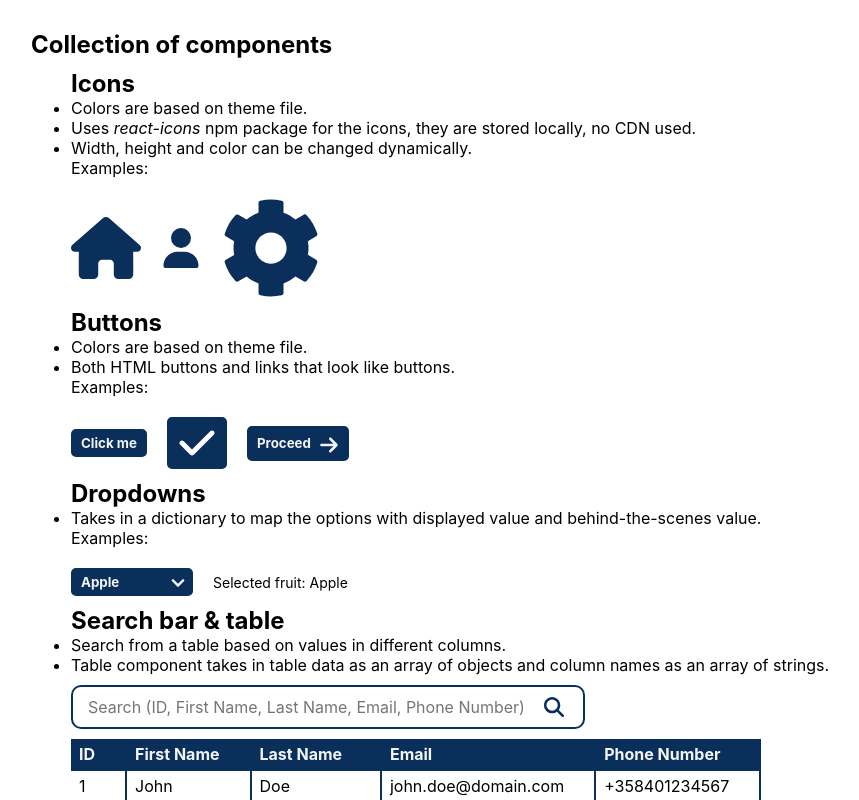
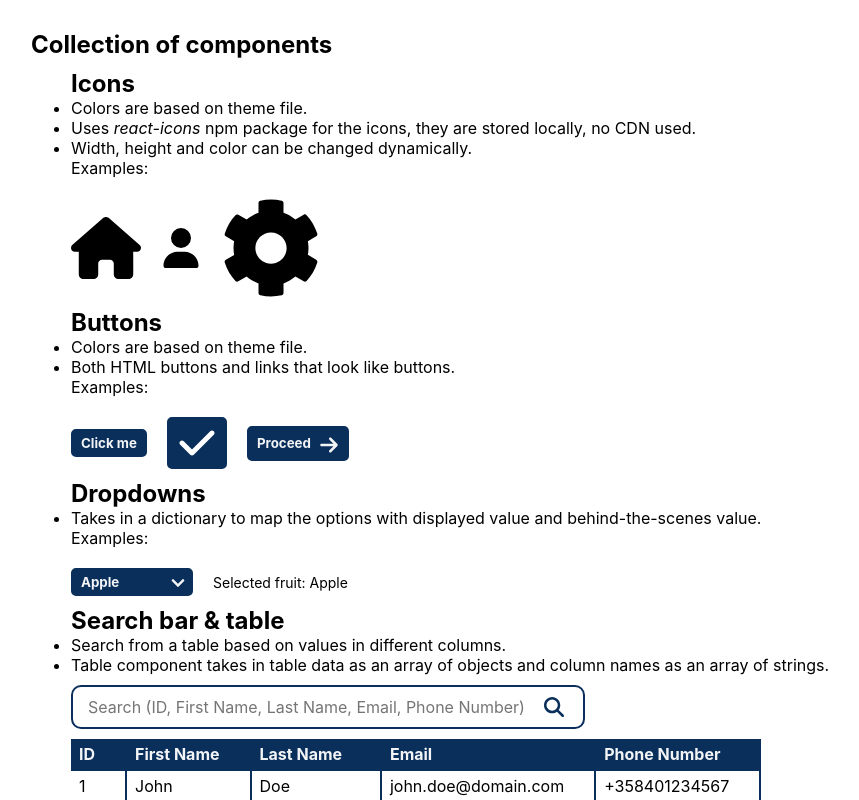
Before and after one commit to Mikael-Kolehmainen/component-libraries, a React (Vite) app in the folder react/: page / in a window 1280 px wide. Shown: the whole page, without its empty margins (97-956 px from the left). Built offline with nearby package versions, Linux system fonts and the light colour scheme.

Commit message:
Added link variant of icons

```diff
--- a/react/src/components/icon/icon.component.tsx
+++ b/react/src/components/icon/icon.component.tsx
@@ -1,16 +1,22 @@
-import { IconContainer } from "./icon.styles";
+import { IconContainer, IconLinkContainer } from "./icon.styles";
 
 interface IconProps {
-  IconComponent: React.FC
-  onClick?: () => void
-  width?: string
-  height?: string
-  color?: string
-  style?: React.CSSProperties
+  IconComponent: React.FC;
+  link?: string;
+  target?: string;
+  onClick?: () => void;
+  width?: string;
+  height?: string;
+  color?: string;
+  style?: React.CSSProperties;
 }
 
-const Icon = ({ IconComponent, onClick, width='70px', height='70px', color, style }: IconProps) => {
-  return (
+const Icon = ({ IconComponent, link, target, onClick, width = "70px", height = "70px", color, style }: IconProps) => {
+  return link ? (
+    <IconLinkContainer href={link} target={target ? target : "_self"} $width={width} $height={height} $color={color}>
+      <IconComponent style={style} />
+    </IconLinkContainer>
+  ) : (
     <IconContainer onClick={onClick} $width={width} $height={height} $color={color}>
       <IconComponent style={style} />
     </IconContainer>
--- a/react/src/components/icon/icon.styles.tsx
+++ b/react/src/components/icon/icon.styles.tsx
@@ -11,6 +11,23 @@ export const IconContainer = styled.div<IconContainerProps>`
     display: block;
     width: ${(props) => props.$width};
     height: ${(props) => props.$height};
-    color: ${(props) => props.$color ?? props.theme.primaryColor};
+    color: ${(props) => props.$color ?? props.theme.iconColor};
   }
 `;
+
+export const IconLinkContainer = styled.a<IconContainerProps>`
+  svg {
+    display: block;
+    width: ${(props) => props.$width};
+    height: ${(props) => props.$height};
+    color: ${(props) => props.$color ?? props.theme.iconColor};
+  }
+
+  &:hover {
+    cursor: pointer;
+
+    svg {
+      color: ${(props) => props.theme.iconHoverColor};
+    }
+  }
+`;
```
